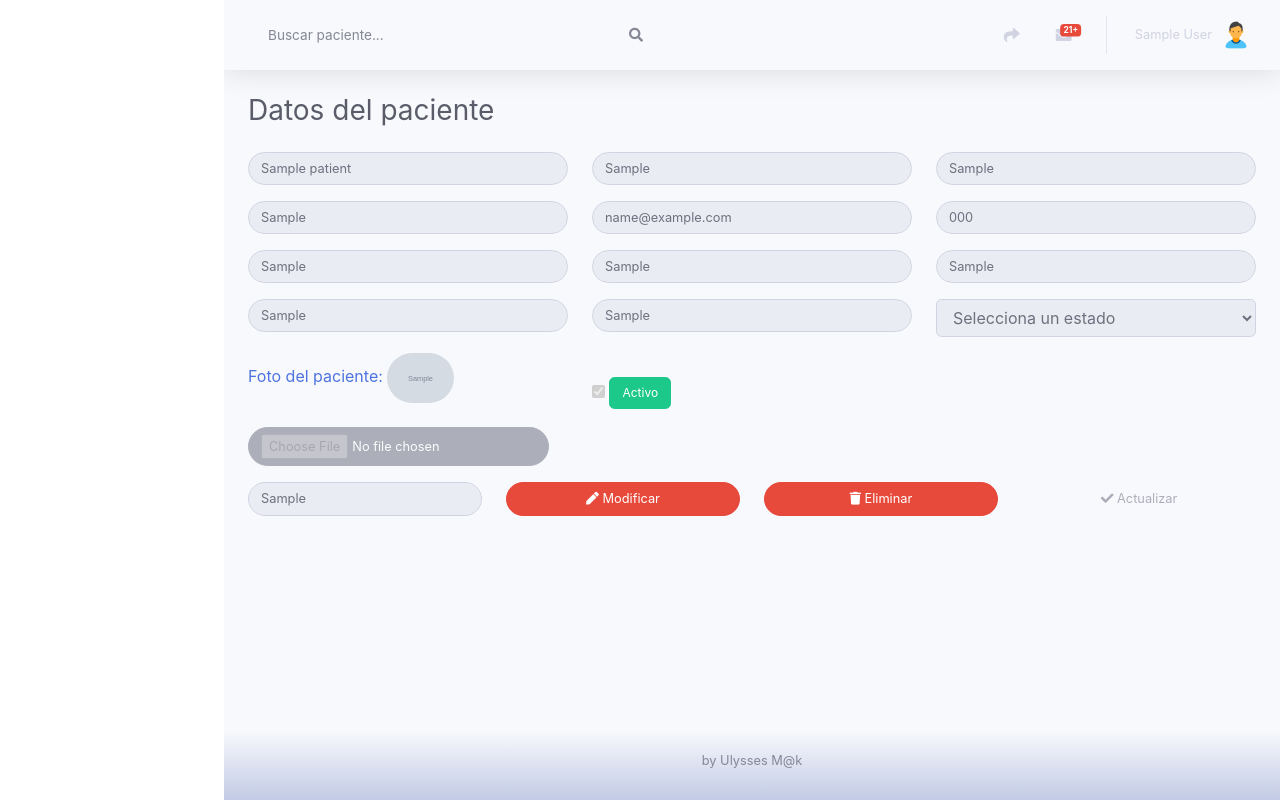
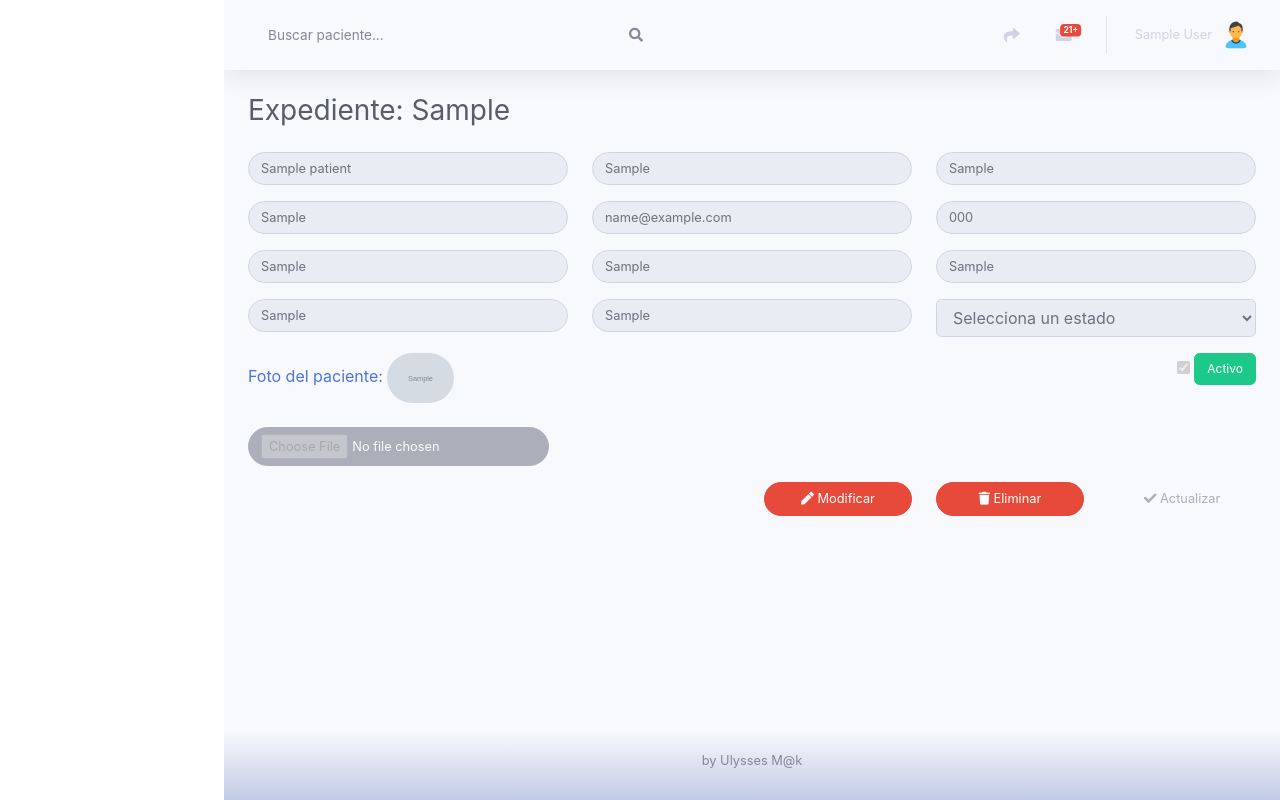
Before and after one commit to byosonet/webtooth, a Django app: page /service/search/1/ in a window 1280 px wide. Run offline with Django 3.2, Linux system fonts and the light colour scheme; a user stored in the database is signed in; tables that the repository leaves empty hold one stand-in row (values such as "Sample post"); grey boxes marked "Sample" are stand-in pictures; some libraries are stand-ins or nearby versions.

Commit message:
fix to exp for patient

```diff
--- a/appGestionPacientes/config.py
+++ b/appGestionPacientes/config.py
@@ -40,6 +40,11 @@ def addMaxLength(attrs,max):
 	attrs.update({'maxlength':max})
 	return attrs
 
+
+def addHidden(attrs):
+	attrs.update({'type': 'hidden'})
+	return attrs
+
 def textAreaCSS(placeHolder):
 	attrs={}
 	attrs=addClass(attrs,'form-control')
@@ -59,6 +64,7 @@ def customInputReadOnly(name):
 	attrs=addClass(attrs,'form-control form-control-user')
 	attrs=addPlaceHolder(attrs,name)
 	attrs=addReadOnly(attrs)
+	attrs = addHidden(attrs)
 	log.info("input: "+str(attrs))
 	return attrs
 
--- a/appGestionPacientes/templates/patient/datosPaciente.html
+++ b/appGestionPacientes/templates/patient/datosPaciente.html
@@ -1,7 +1,7 @@
 {% extends "extends.html" %}
 
 {% block title %} Datos del paciente {%endblock%}
-{% block titlepage %} Datos del paciente {%endblock%}
+{% block titlepage %} Expediente: {{ expediente }} {%endblock%}
 
 {% block body %}
 
@@ -73,7 +73,7 @@
     </div>
 
     <div class="form-group row">
-        <div class="col-sm-4">
+        <div class="col-sm-10">
             {% if form.foto.value  %}
                 <a target="_blank" href="{{ form.foto.value.url }}">Foto del paciente: </a>
             {% else %}
@@ -88,9 +88,8 @@
             {% endif %}
             {{form.foto}}
         </div>
-        <div class="col-sm-8">
-            </br>
-            <div>
+        <div class="col-sm-2">
+            <div style="float: right;">
                 {{form.activo}}
                 {% if form.activo.value %}
                     <span class="btn btn-success" style="font-size: 12px;"> Activo </span>
@@ -103,17 +102,17 @@
 
     <div class="form-group row">
 
-        <div class="col-sm-3">
+        <div class="col-sm-6">
             {{form.numexp}}
         </div>
-        <div class="col-sm-3">
+        <div class="col-sm-2">
             <a class="btn btn-danger btn-user btn-block" href="#" data-toggle="modal" data-target="#modifyModal"
                 role="button"><i class="fa fa-pen"></i> Modificar</a>
         </div>
-        <div class="col-sm-3">
+        <div class="col-sm-2">
             <a class="btn btn-danger btn-user btn-block" href="#" data-toggle="modal" data-target="#deleteModal" role="button"><i class="fa fa-trash"></i> Eliminar</a>
         </div>
-        <div class="col-sm-3">
+        <div class="col-sm-2">
             <button id="update" disabled type="submit" class="btn btn-{{request.session.bt_color}} btn-user btn-block"><i class="fa fa-check"></i> Actualizar</button>
         </div>
     </div>
--- a/appGestionPacientes/templates/patient/listaPacientes.html
+++ b/appGestionPacientes/templates/patient/listaPacientes.html
@@ -41,6 +41,7 @@
 			  <th>Fecha actualizaci&oacute;n</th>
 			  <th>Foto</th>
 			  <th>Estado</th>
+			  <th style="display: none;">ExpHidden</th>
 	        </tr>
 	      </thead>
 	      <tfoot>
@@ -75,6 +76,7 @@
 					<span class="btn btn-warning" style="font-size: 10px;"> Inactivo </span>
 				{% endif %}
 			 </td>
+			 <td style="display: none;">{{paciente.numexp|upper}}</td>
 	        </tr>
 	        {% endfor %}
 	      </tbody>
--- a/appGestionPacientes/views.py
+++ b/appGestionPacientes/views.py
@@ -130,7 +130,10 @@ def buscarId(request, idPatient):
         result = filterByIdPatient(idPatient,formPatient)
         adress = filterByIdPatientAdress(idPatient,formAdress)
 
-        return render(request,"patient/datosPaciente.html",{"form": result,"id":idPatient,"formAdress":adress})
+        expediente = result.fields['numexp'].initial
+        log.info("Expdiente: "+str(expediente))
+
+        return render(request, "patient/datosPaciente.html", {"form": result, "id": idPatient, "formAdress": adress, "expediente": expediente})
     except Exception as ex:
         log.error("Error al buscar por id: "+str(ex))
         return render(request,"patient/datosPaciente.html",{"form": None,"formAdress":None})
@@ -172,9 +175,11 @@ def actualizarPaciente(request,idPatient):
             formPatient.save()
             formAdress.save()
 
+            expediente = dataPatient['numexp']
+
             log.info("Se ha actualizado el registro en BD para el Expediente {}".format(dataPatient['numexp']))
             messages.success(request, "Los datos han sido actualizados correctamente para el expediente: {}".format(dataPatient['numexp']))
-            return render(request,"patient/datosPaciente.html",{"form": formPatient,"id":idPatient,"formAdress":formAdress})
+            return render(request, "patient/datosPaciente.html", {"form": formPatient, "id": idPatient, "formAdress": formAdress, "expediente": expediente})
         else:
             log.error("Formulario recibido no pasa la validacion...")
             validErrors(formPatient)
--- a/webtooth/templates/datatable/config.html
+++ b/webtooth/templates/datatable/config.html
@@ -42,6 +42,12 @@
 					}
 				}]
 	  });
+
+		$('#dataTablePatient tbody').on('click', 'tr', function () {
+			numpatient = tablePatient.row(this).data()[8];
+			console.log(numpatient)
+		});
+
 		$("#ReporteExcel").on("click", function() {
     		tablePatient.button( '.buttons-excel' ).trigger();
 		});
```
